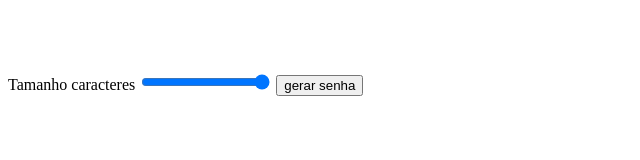
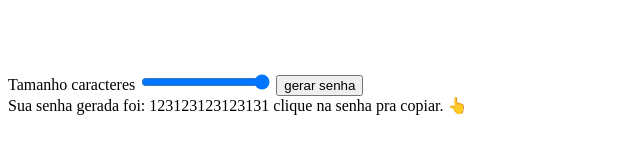
Before and after one commit to Goiaba13/Gerador-de-senha, a plain HTML site: page index.html in a window 1280 px wide. Shown: the whole page, without its empty margins (0-640 px from the left). Drawn offline with Linux system fonts and the light colour scheme.

Commit message:
adicinando um senha gerada e copiar senha

```diff
--- a/index.html
+++ b/index.html
@@ -21,6 +21,12 @@
         <button id="button" class="button-cta">gerar senha</button>
     </main>
 
+    <div id="container-password" class="container-password hide">
+        <span class="title">Sua senha gerada foi:</span>
+        <span id="passaword" class="passaword">123123123123131</span>
+        <span>clique na senha pra copiar. 👆</span>
+    </div>
+
     <script src="script.js"></script>
 </body>
 </html>
```
